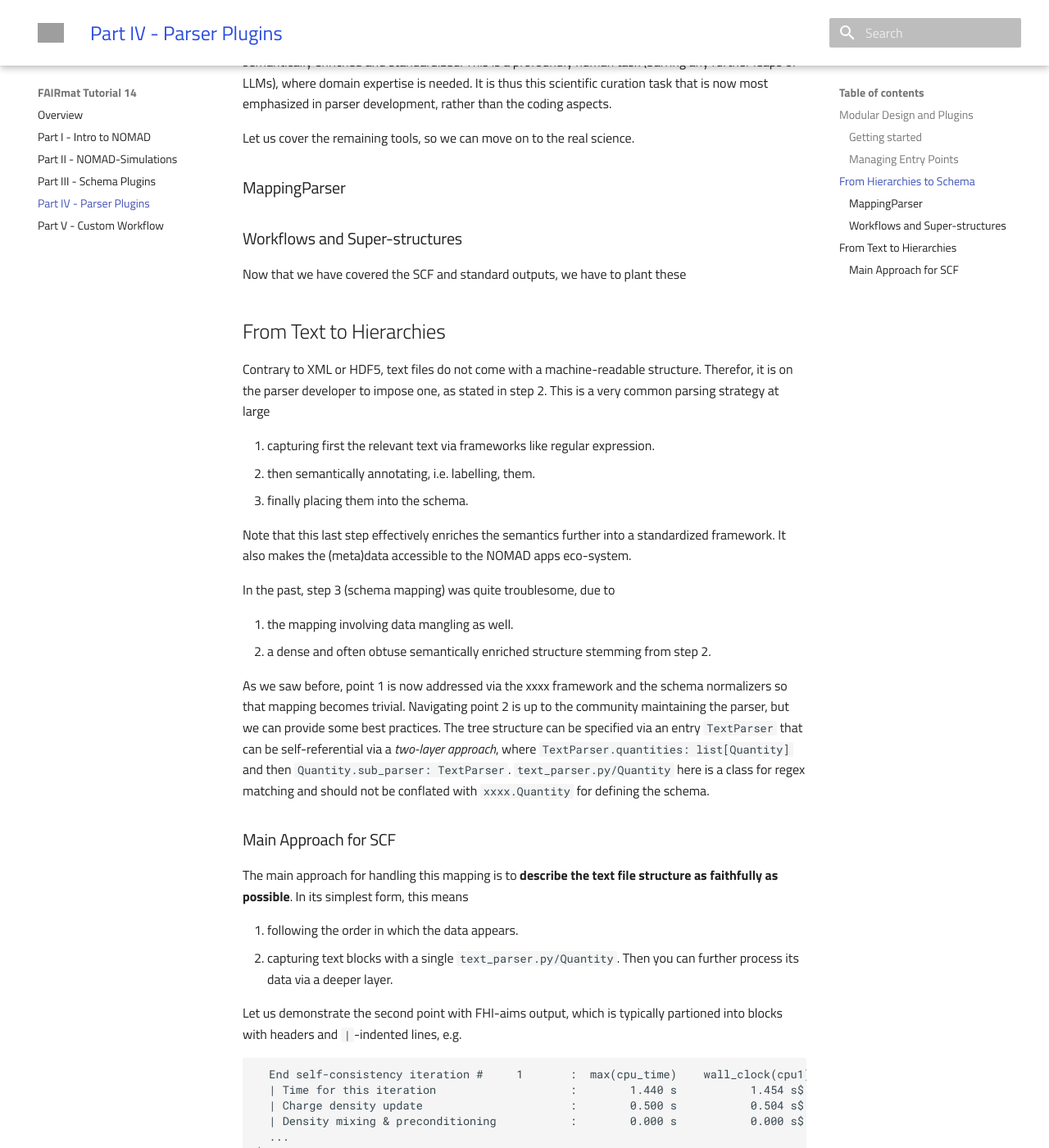
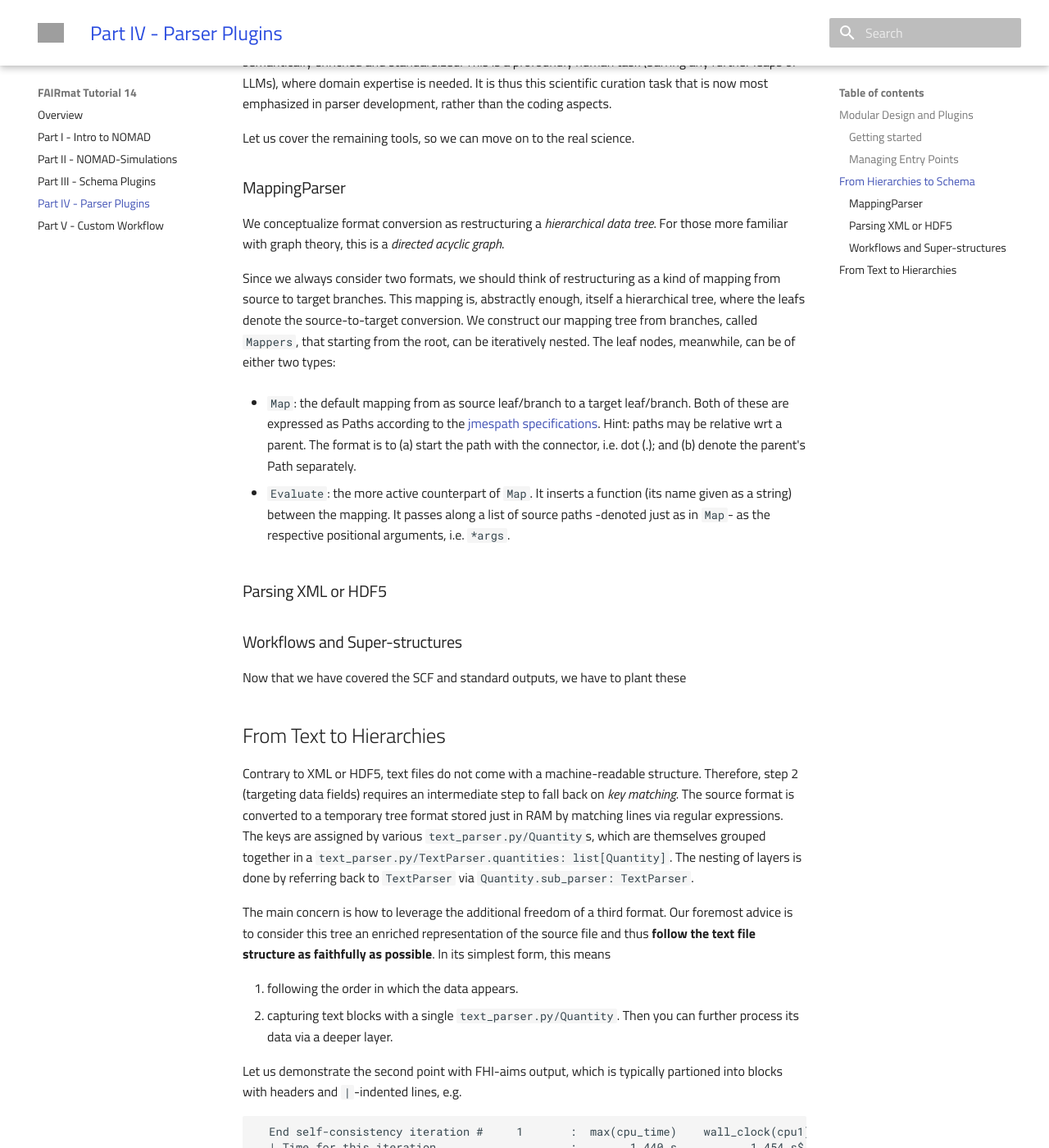
Before and after one commit to FAIRmat-NFDI/fairmat-tutorial-14-computational-plugins, an MkDocs documentation site: the page built from docs/parser_plugins.md, in a window 1280 px wide and 1400 px high, scrolled down 3217 px. Shown: the whole window at 82% size. Built offline with MkDocs 1.6.1 and Material for MkDocs 9.7.7, drawn with Linux system fonts in a browser that asks for light colours; nearby versions of some CDN libraries; library files that are not in the unit come from our copies; some of the changed text lies outside the part shown; grey boxes are pictures that could not be loaded.

Commit message:
- Add start section on `MappingParser` - Restructure `From Text to Hierarchies`

```diff
--- a/docs/parser_plugins.md
+++ b/docs/parser_plugins.md
@@ -1,4 +1,4 @@
-# Creating parser plugins from scratch
+# Creating Parser Plugins from Scratch
 
 Likely one of NOMAD's most recognized and beloved features is _drag-and-drop parsing_.
 We understand that annotating data, keeping track of all steps involved, is most often a time-consuming, painful process.
@@ -11,7 +11,7 @@ The key advantages of the NOMAD schema are summed up in **FAIR**mat's core value
 
 - **F**indable: a wide selection of the extracted data is indexed in a database, powering a the search with highly customizable queries and modular search parameters.
 - **A**ccessible: the same database specifies clear API and GUI protocols on how retrieve the _full_ data extracted.
-- **I**nteroperable: with have a diverse team of experts who interface with various matierlas science communities, looking into harmonizing data representations and insights among them. Following the NOMAD standard also opens up access to analysis apps coming from these communities.
+- **I**nteroperable: with have a diverse team of experts who interface with various materials science communities, looking into harmonizing data representations and insights among them. Following the NOMAD standard also opens up the (meta)data to the NOMAD apps eco-system.
 - **R**eproducible: data is not standalone, but has a history, a vision, a workflow behind it. Our schema aims to capture the full context necessary for understanding and even regenerating via metadata.
 
 ## Modular Design and Plugins
@@ -98,6 +98,20 @@ Let us cover the remaining tools, so we can move on to the real science.
 
 ### MappingParser
 
+We conceptualize format conversion as restructuring a _hierarchical data tree_.
+For those more familiar with graph theory, this is a _directed acyclic graph_.
+
+Since we always consider two formats, we should think of restructuring as a kind of mapping from source to target branches.
+This mapping is, abstractly enough, itself a hierarchical tree, where the leafs denote the source-to-target conversion.
+We construct our mapping tree from branches, called `Mappers`, that starting from the root, can be iteratively nested.
+The leaf nodes, meanwhile, can be of either two types:
+
+- `Map`: the default mapping from as source leaf/branch to a target leaf/branch. Both of these are expressed as Paths according to the [jmespath specifications]().
+Hint: paths may be relative wrt a parent. The format is  to (a) start the path with the connector, i.e. dot (.); and (b) denote the parent's Path separately.
+
+- `Evaluate`: the more active counterpart of `Map`. It inserts a function (its name given as a string) between the mapping. It passes along a list of source paths -denoted just as in `Map`- as the respective positional arguments, i.e. `*args`.
+
+### Parsing XML or HDF5
 
 ### Workflows and Super-structures
 
@@ -106,29 +120,13 @@ Now that we have covered the SCF and standard outputs, we have to plant these
 ## From Text to Hierarchies
 
 Contrary to XML or HDF5, text files do not come with a machine-readable structure.
-Therefor, it is on the parser developer to impose one, as stated in step 2.
-This is a very common parsing strategy at large
+Therefore, step 2 (targeting data fields) requires an intermediate step to fall back on _key matching_.
+The source format is converted to a temporary tree format stored just in RAM by matching lines via regular expressions.
+The keys are assigned by various `text_parser.py/Quantity`s, which are themselves grouped together in a `text_parser.py/TextParser.quantities: list[Quantity]`.
+The nesting of layers is done by referring back to `TextParser` via `Quantity.sub_parser: TextParser`.
 
-1. capturing first the relevant text via frameworks like regular expression.
-2. then semantically annotating, i.e. labelling, them.
-3. finally placing them into the schema.
-
-Note that this last step effectively enriches the semantics further into a standardized framework.
-It also makes the (meta)data accessible to the NOMAD apps eco-system.
-
-In the past, step 3 (schema mapping) was quite troublesome, due to
-
-1. the mapping involving data mangling as well.
-2. a dense and often obtuse semantically enriched structure stemming from step 2.
-
-As we saw before, point 1 is now addressed via the xxxx framework and the schema normalizers so that mapping becomes trivial.
-Navigating point 2 is up to the community maintaining the parser, but we can provide some best practices.
-The tree structure can be specified via an entry `TextParser` that can be self-referential via a _two-layer approach_, where `TextParser.quantities: list[Quantity]` and then `Quantity.sub_parser: TextParser`.
-`text_parser.py/Quantity` here is a class for regex matching and should not be conflated with `xxxx.Quantity` for defining the schema.
-
-### Main Approach for SCF
-
-The main approach for handling this mapping is to **describe the text file structure as faithfully as possible**.
+The main concern is how to leverage the additional freedom of a third format.
+Our foremost advice is to consider this tree an enriched representation of the source file and thus **follow the text file structure as faithfully as possible**.
 In its simplest form, this means
 
 1. following the order in which the data appears.
```
Also changed, not shown: other parts of docs/parser_plugins.md (+1 -1 lines).
